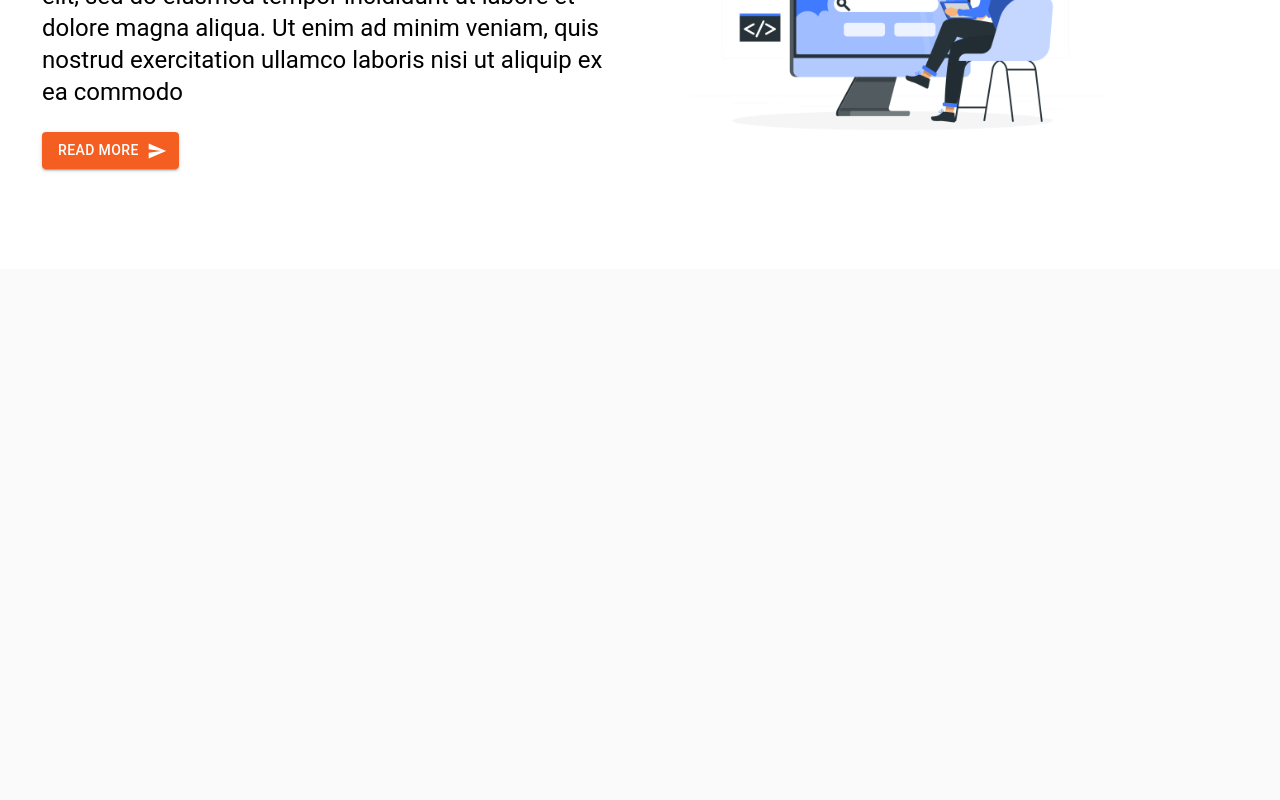
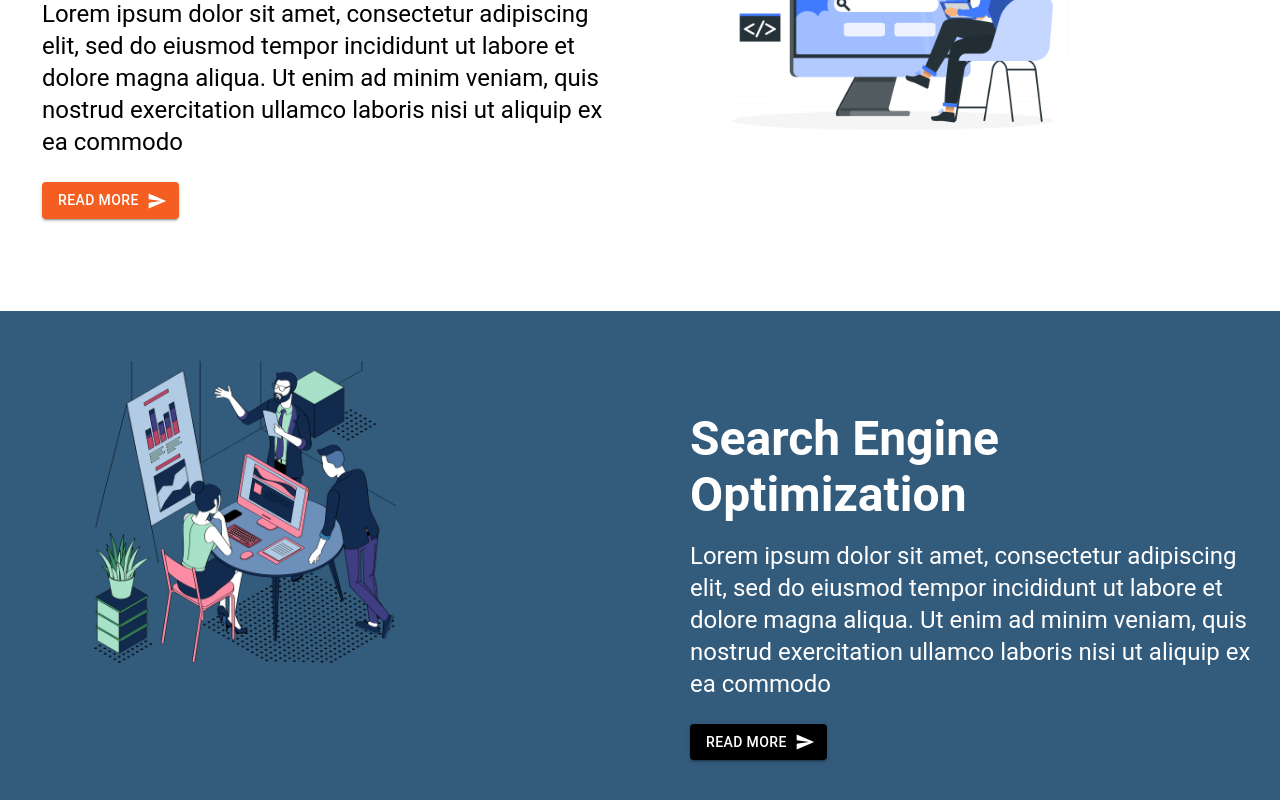
Before and after one commit to wandieinnocents/UI_React-Vite-V1, a React (Vite) app: page / in a window 1280 px wide. Shown: the part 884-1684 px from the top of the page. Before the commit the page ends 1153 px from the top, so only its background shows below. Built offline with nearby package versions, Linux system fonts and the light colour scheme.

Commit message:
Modify homepae

```diff
--- a/src/pages/Home.jsx
+++ b/src/pages/Home.jsx
@@ -10,7 +10,7 @@ import Stack from '@mui/material/Stack';
 // images
 import banner from "../assets/seo3.png"
 import banner1 from "../assets/seo.png"
-// import banner2 from "../assets/seo3.png"
+import banner2 from "../assets/seo1.png"
 // import banner3 from "../assets/seo3.png"
 
 
@@ -26,9 +26,10 @@ import banner1 from "../assets/seo.png"
 
 export default function Home() {
   return (
-    // landing view 1
+
     <Box sx={{ flexGrow: 1 }}>
-      <Grid container spacing={2} style={{ backgroundColor:'black', color:'white' }}>
+    {/* Grid row */}
+      <Grid container spacing={2} style={{ backgroundColor:'black', color:'white', borderBottomLeftRadius : 10, borderBottomRightRadius : 300, }}>
       {/* content */}
         <Grid xs={12} md={6} lg={6} xl={6}
 
@@ -62,12 +63,12 @@ export default function Home() {
 
       </Grid>
 
-      {/* web development */}
+      {/* Grid row  */}
       <Grid container spacing={2} style={{ backgroundColor:'white', color:'black' }}>
       {/* content */}
         <Grid xs={12} md={6} lg={6} xl={6}
 
-        style={{ paddingLeft:50,paddingRight:10, paddingTop:50,paddingBottom:100, fontSize:10 }}>
+        style={{ paddingLeft:50,paddingRight:10, paddingTop:100,paddingBottom:100, fontSize:10 }}>
         <Typography variant="h3" gutterBottom>
          <b>Search Engine Optimization </b>
         </Typography>
@@ -88,12 +89,51 @@ export default function Home() {
 
         {/* image */}
         <Grid xs={12} md={6} lg={6} xl={6} style={{  paddingLeft:50 ,paddingTop:10 }}>
-        <img width="70%" src={banner1} alt="Reaact Image" />
+        <img width="70%" src={banner1} alt="React Image" />
 
 
         </Grid>
 
       </Grid>
+
+      {/* Grid row  */}
+      <Grid container spacing={2} style={{ backgroundColor:'#335b7c', color:'#FFFFFF' }}>
+      {/* content */}
+        <Grid xs={12} md={6} lg={6} xl={6}
+        style={{  paddingLeft:50 ,paddingTop:20 }}
+          >
+          <img width="60%" src={banner2} alt="React Image" style={{ paddingTop:30, paddingLeft:50 }} />
+
+        </Grid>
+
+        {/* image */}
+        <Grid xs={12} md={6} lg={6} xl={6}
+        style={{ paddingLeft:50,paddingRight:10, paddingTop:100,paddingBottom:100, fontSize:10 }}
+        >
+
+        <Typography variant="h3" gutterBottom>
+            <b>Search Engine Optimization </b>
+            </Typography>
+            <Typography variant="h5" gutterBottom>
+            Lorem ipsum dolor sit amet, consectetur adipiscing elit, sed do eiusmod tempor incididunt ut labore et dolore magna aliqua.
+            Ut enim ad minim veniam, quis nostrud exercitation ullamco laboris nisi ut aliquip ex ea commodo
+            </Typography>
+
+            {/* buttons */}
+            <Stack direction="row" spacing={2} mt={3}>
+              <Button variant="contained" style={{ backgroundColor: '#000000' }} endIcon={<SendIcon />}>
+                Read More
+              </Button>
+
+            </Stack>
+
+
+
+        </Grid>
+
+      </Grid>
+
+
     </Box>
 
 
```
